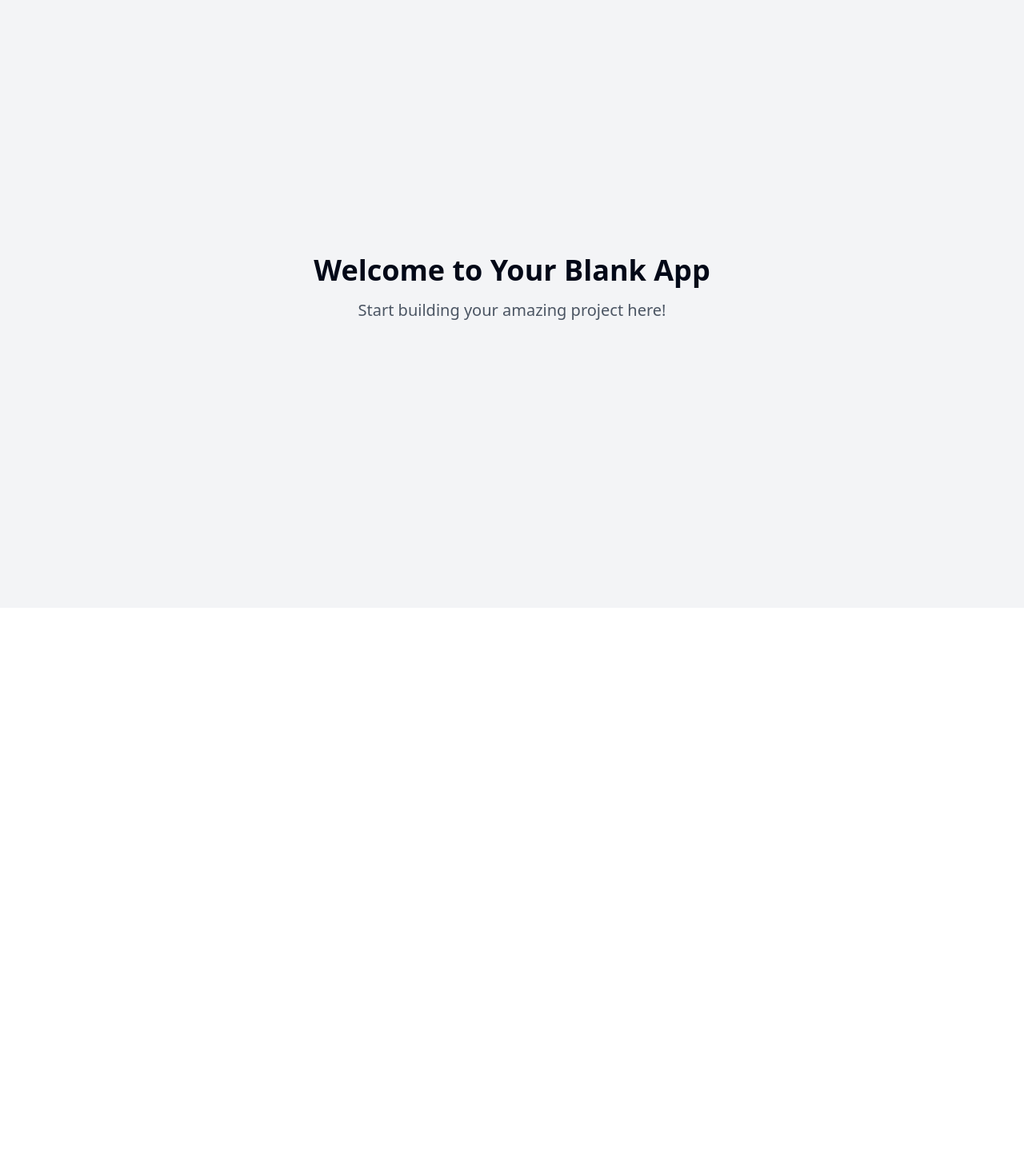
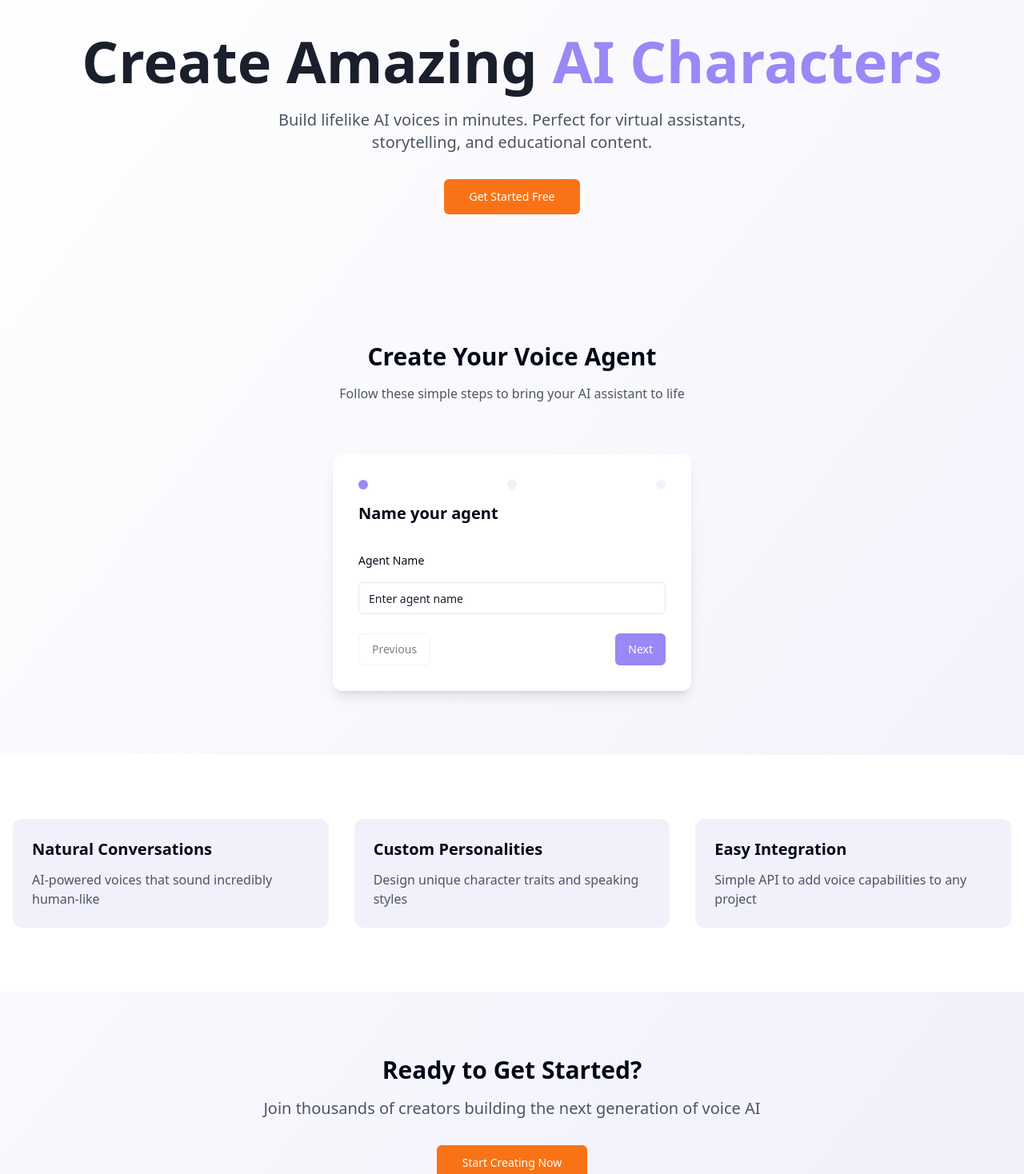
Before and after one commit to rapidstartup/modern-voice-landscape, a React (Vite) app: page / in a window 1280 px wide. Shown: the part 40-1508 px from the top of the page at 80% size. Before the commit the page ends 800 px from the top, so only its background shows below. Built offline with nearby package versions, Linux system fonts and the light colour scheme.

Commit message:
Add SaaS lander and voice agent demo
Implement a new SaaS landing page featuring a movable type headline and a demo for creating 11labs voice agents. Incorporate framer animations to enhance the modern and AI-friendly design.
[skip gpt_engineer]

```diff
--- /dev/null
+++ b/src/components/MovableHeadline.tsx
@@ -0,0 +1,23 @@
+import React, { useState, useEffect } from 'react';
+
+const words = ["Voice Agents", "AI Characters", "Digital Companions"];
+
+export const MovableHeadline = () => {
+  const [currentWord, setCurrentWord] = useState(0);
+
+  useEffect(() => {
+    const interval = setInterval(() => {
+      setCurrentWord((prev) => (prev + 1) % words.length);
+    }, 3000);
+    return () => clearInterval(interval);
+  }, []);
+
+  return (
+    <h1 className="text-5xl md:text-7xl font-bold text-dark mb-6">
+      Create Amazing{" "}
+      <span className="text-primary inline-block animate-text-morph">
+        {words[currentWord]}
+      </span>
+    </h1>
+  );
+};
--- /dev/null
+++ b/src/components/VoiceAgentSurvey.tsx
@@ -0,0 +1,107 @@
+import React, { useState } from 'react';
+import { Button } from '@/components/ui/button';
+import { Input } from '@/components/ui/input';
+import { Label } from '@/components/ui/label';
+
+const steps = [
+  { id: 1, title: "Name your agent" },
+  { id: 2, title: "Choose a voice" },
+  { id: 3, title: "Define personality" },
+];
+
+export const VoiceAgentSurvey = () => {
+  const [currentStep, setCurrentStep] = useState(1);
+  const [formData, setFormData] = useState({
+    name: '',
+    voice: 'friendly',
+    personality: '',
+  });
+
+  const handleNext = () => {
+    if (currentStep < steps.length) {
+      setCurrentStep(prev => prev + 1);
+    }
+  };
+
+  const handlePrevious = () => {
+    if (currentStep > 1) {
+      setCurrentStep(prev => prev - 1);
+    }
+  };
+
+  return (
+    <div className="w-full max-w-md mx-auto bg-white rounded-xl shadow-lg p-8 animate-fade-up">
+      <div className="mb-8">
+        <div className="flex justify-between mb-4">
+          {steps.map((step) => (
+            <div
+              key={step.id}
+              className={`w-3 h-3 rounded-full ${
+                step.id === currentStep ? 'bg-primary' : 'bg-muted'
+              }`}
+            />
+          ))}
+        </div>
+        <h3 className="text-xl font-semibold">{steps[currentStep - 1].title}</h3>
+      </div>
+
+      <div className="space-y-6">
+        {currentStep === 1 && (
+          <div className="space-y-4">
+            <Label htmlFor="name">Agent Name</Label>
+            <Input
+              id="name"
+              value={formData.name}
+              onChange={(e) => setFormData({ ...formData, name: e.target.value })}
+              placeholder="Enter agent name"
+            />
+          </div>
+        )}
+
+        {currentStep === 2 && (
+          <div className="space-y-4">
+            <Label>Voice Type</Label>
+            <div className="grid grid-cols-2 gap-4">
+              {['friendly', 'professional', 'energetic', 'calm'].map((voice) => (
+                <Button
+                  key={voice}
+                  variant={formData.voice === voice ? "default" : "outline"}
+                  onClick={() => setFormData({ ...formData, voice })}
+                  className="capitalize"
+                >
+                  {voice}
+                </Button>
+              ))}
+            </div>
+          </div>
+        )}
+
+        {currentStep === 3 && (
+          <div className="space-y-4">
+            <Label htmlFor="personality">Personality Description</Label>
+            <textarea
+              id="personality"
+              value={formData.personality}
+              onChange={(e) => setFormData({ ...formData, personality: e.target.value })}
+              className="w-full h-32 p-2 border rounded-md"
+              placeholder="Describe your agent's personality..."
+            />
+          </div>
+        )}
+
+        <div className="flex justify-between mt-8">
+          <Button
+            variant="outline"
+            onClick={handlePrevious}
+            disabled={currentStep === 1}
+          >
+            Previous
+          </Button>
+          <Button onClick={handleNext}>
+            {currentStep === steps.length ? 'Finish' : 'Next'}
+          </Button>
+        </div>
+      </div>
+    </div>
+  );
+};
--- a/src/pages/Index.tsx
+++ b/src/pages/Index.tsx
@@ -1,12 +1,72 @@
-// Update this page (the content is just a fallback if you fail to update the page)
+import React from 'react';
+import { MovableHeadline } from '@/components/MovableHeadline';
+import { VoiceAgentSurvey } from '@/components/VoiceAgentSurvey';
+import { Button } from '@/components/ui/button';
 
 const Index = () => {
   return (
-    <div className="min-h-screen flex items-center justify-center bg-gray-100">
-      <div className="text-center">
-        <h1 className="text-4xl font-bold mb-4">Welcome to Your Blank App</h1>
-        <p className="text-xl text-gray-600">Start building your amazing project here!</p>
-      </div>
+    <div className="min-h-screen bg-gradient-to-br from-white to-muted">
+      {/* Hero Section */}
+      <header className="container mx-auto px-4 py-20 text-center">
+        <MovableHeadline />
+        <p className="text-xl text-gray-600 mb-8 max-w-2xl mx-auto">
+          Build lifelike AI voices in minutes. Perfect for virtual assistants,
+          storytelling, and educational content.
+        </p>
+        <Button size="lg" className="bg-accent hover:bg-accent/90">
+          Get Started Free
+        </Button>
+      </header>
+
+      {/* Survey Section */}
+      <section className="container mx-auto px-4 py-20">
+        <div className="text-center mb-16">
+          <h2 className="text-3xl font-bold mb-4">Create Your Voice Agent</h2>
+          <p className="text-gray-600">
+            Follow these simple steps to bring your AI assistant to life
+          </p>
+        </div>
+        <VoiceAgentSurvey />
+      </section>
+
+      {/* Features Section */}
+      <section className="container mx-auto px-4 py-20 bg-white">
+        <div className="grid md:grid-cols-3 gap-8">
+          {[
+            {
+              title: "Natural Conversations",
+              description: "AI-powered voices that sound incredibly human-like",
+            },
+            {
+              title: "Custom Personalities",
+              description: "Design unique character traits and speaking styles",
+            },
+            {
+              title: "Easy Integration",
+              description: "Simple API to add voice capabilities to any project",
+            },
+          ].map((feature) => (
+            <div
+              key={feature.title}
+              className="p-6 rounded-xl bg-muted hover:shadow-lg transition-shadow duration-300"
+            >
+              <h3 className="text-xl font-semibold mb-3">{feature.title}</h3>
+              <p className="text-gray-600">{feature.description}</p>
+            </div>
+          ))}
+        </div>
+      </section>
+
+      {/* CTA Section */}
+      <section className="container mx-auto px-4 py-20 text-center">
+        <h2 className="text-3xl font-bold mb-4">Ready to Get Started?</h2>
+        <p className="text-xl text-gray-600 mb-8">
+          Join thousands of creators building the next generation of voice AI
+        </p>
+        <Button size="lg" className="bg-accent hover:bg-accent/90">
+          Start Creating Now
+        </Button>
+      </section>
     </div>
   );
 };
--- a/tailwind.config.ts
+++ b/tailwind.config.ts
@@ -2,95 +2,60 @@ import type { Config } from "tailwindcss";
 
 export default {
   darkMode: ["class"],
-	content: [
-		"./pages/**/*.{ts,tsx}",
-		"./components/**/*.{ts,tsx}",
-		"./app/**/*.{ts,tsx}",
-		"./src/**/*.{ts,tsx}",
-	],
+  content: ["./pages/**/*.{ts,tsx}", "./components/**/*.{ts,tsx}", "./app/**/*.{ts,tsx}", "./src/**/*.{ts,tsx}"],
   prefix: "",
   theme: {
     container: {
       center: true,
-			padding: '2rem',
+      padding: "2rem",
       screens: {
-				'2xl': '1400px'
-			}
+        "2xl": "1400px",
+      },
     },
     extend: {
       colors: {
-				border: 'hsl(var(--border))',
-				input: 'hsl(var(--input))',
-				ring: 'hsl(var(--ring))',
-				background: 'hsl(var(--background))',
-				foreground: 'hsl(var(--foreground))',
+        border: "hsl(var(--border))",
+        input: "hsl(var(--input))",
+        ring: "hsl(var(--ring))",
+        background: "hsl(var(--background))",
+        foreground: "hsl(var(--foreground))",
         primary: {
-					DEFAULT: 'hsl(var(--primary))',
-					foreground: 'hsl(var(--primary-foreground))'
+          DEFAULT: "#9b87f5",
+          foreground: "#FFFFFF",
         },
         secondary: {
-					DEFAULT: 'hsl(var(--secondary))',
-					foreground: 'hsl(var(--secondary-foreground))'
+          DEFAULT: "#7E69AB",
+          foreground: "#FFFFFF",
         },
         destructive: {
-					DEFAULT: 'hsl(var(--destructive))',
-					foreground: 'hsl(var(--destructive-foreground))'
+          DEFAULT: "hsl(var(--destructive))",
+          foreground: "hsl(var(--destructive-foreground))",
         },
         muted: {
-					DEFAULT: 'hsl(var(--muted))',
-					foreground: 'hsl(var(--muted-foreground))'
+          DEFAULT: "#F1F0FB",
+          foreground: "#1A1F2C",
         },
         accent: {
-					DEFAULT: 'hsl(var(--accent))',
-					foreground: 'hsl(var(--accent-foreground))'
+          DEFAULT: "#F97316",
+          foreground: "#FFFFFF",
         },
-				popover: {
-					DEFAULT: 'hsl(var(--popover))',
-					foreground: 'hsl(var(--popover-foreground))'
-				},
-				card: {
-					DEFAULT: 'hsl(var(--card))',
-					foreground: 'hsl(var(--card-foreground))'
-				},
-				sidebar: {
-					DEFAULT: 'hsl(var(--sidebar-background))',
-					foreground: 'hsl(var(--sidebar-foreground))',
-					primary: 'hsl(var(--sidebar-primary))',
-					'primary-foreground': 'hsl(var(--sidebar-primary-foreground))',
-					accent: 'hsl(var(--sidebar-accent))',
-					'accent-foreground': 'hsl(var(--sidebar-accent-foreground))',
-					border: 'hsl(var(--sidebar-border))',
-					ring: 'hsl(var(--sidebar-ring))'
-				}
-			},
-			borderRadius: {
-				lg: 'var(--radius)',
-				md: 'calc(var(--radius) - 2px)',
-				sm: 'calc(var(--radius) - 4px)'
+        dark: "#1A1F2C",
       },
       keyframes: {
-				'accordion-down': {
-					from: {
-						height: '0'
+        "text-morph": {
+          "0%, 100%": { transform: "translateX(0) translateY(0)" },
+          "50%": { transform: "translateX(2px) translateY(-2px)" },
         },
-					to: {
-						height: 'var(--radix-accordion-content-height)'
-					}
+        "fade-up": {
+          "0%": { opacity: "0", transform: "translateY(20px)" },
+          "100%": { opacity: "1", transform: "translateY(0)" },
         },
-				'accordion-up': {
-					from: {
-						height: 'var(--radix-accordion-content-height)'
-					},
-					to: {
-						height: '0'
-					}
-				}
       },
       animation: {
-				'accordion-down': 'accordion-down 0.2s ease-out',
-				'accordion-up': 'accordion-up 0.2s ease-out'
-			}
-		}
+        "text-morph": "text-morph 3s ease-in-out infinite",
+        "fade-up": "fade-up 0.5s ease-out forwards",
+      },
+    },
   },
   plugins: [require("tailwindcss-animate")],
 } satisfies Config;
```
Lines whose indentation alone changed are shown as unchanged.
